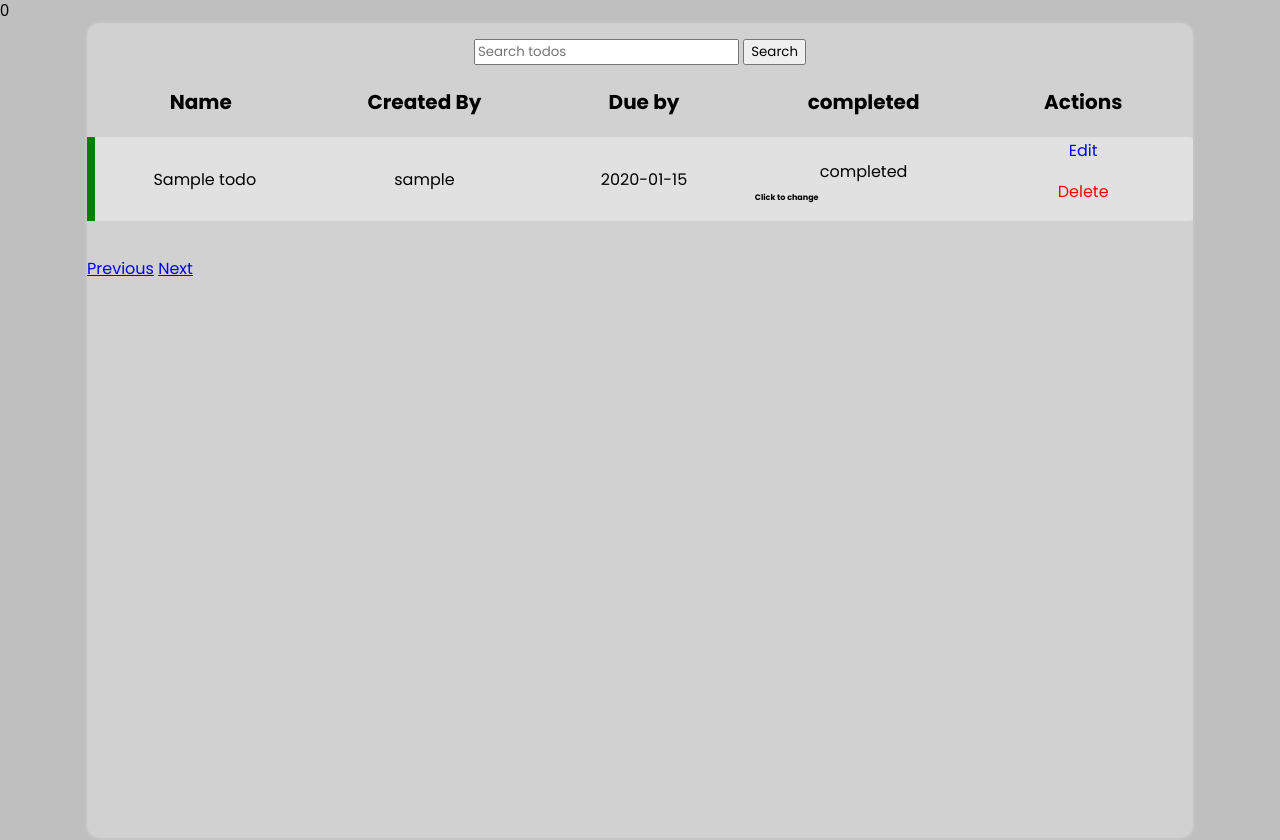
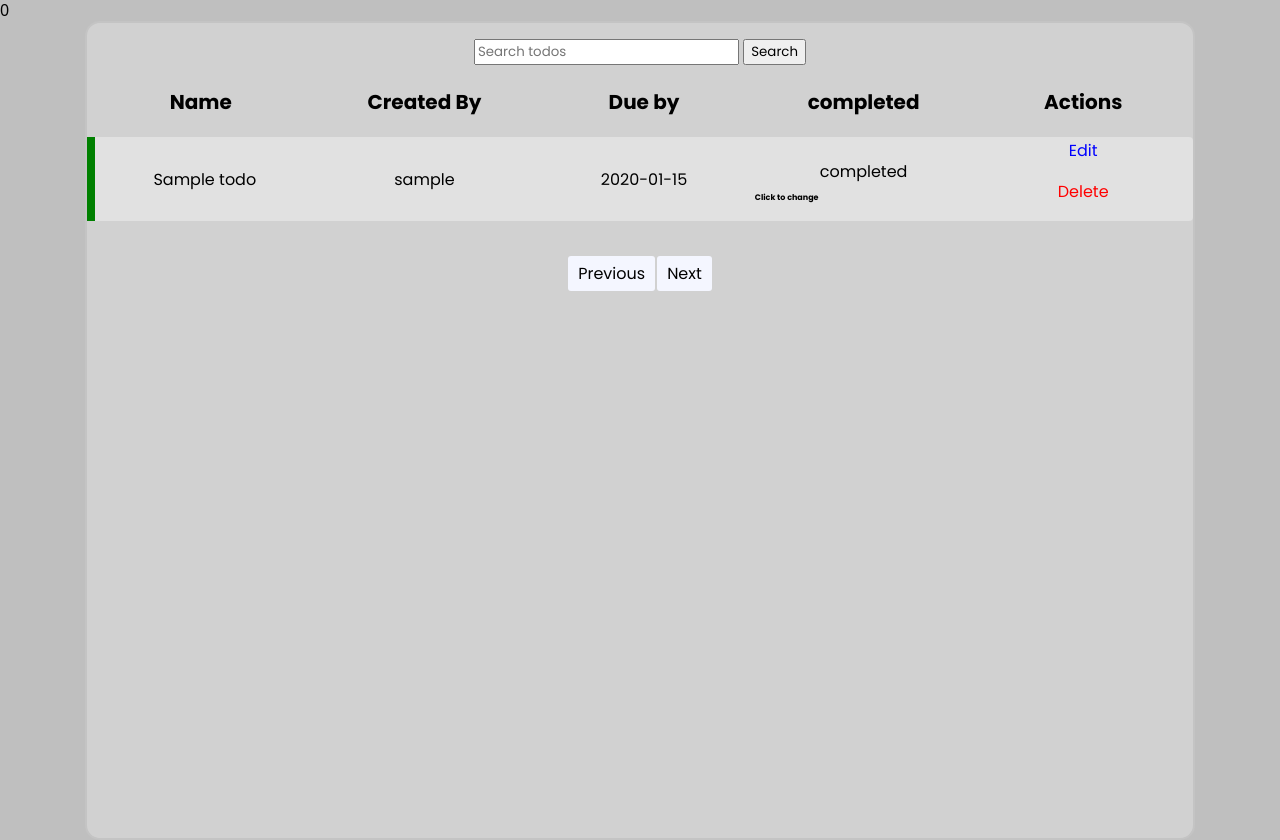
Before and after one commit to markussika/todo_lapsins, a PHP site: page / in a window 1280 px wide. Shown: the part 51-891 px from the top of the page. Run offline with PHP 8.4, Linux system fonts and the light colour scheme; tables that the repository leaves empty hold one stand-in row (values such as "Sample post").

Commit message:
gusis OG

```diff
--- a/App/views/index.view.php
+++ b/App/views/index.view.php
@@ -72,9 +72,9 @@
       <?php } ?>
   </tfoot>
 </table>
-<div class="pagination">
-    <a href="?page=<?= $page - 1 ?>">Previous</a>
-    <a href="?page=<?= $page + 1 ?>">Next</a>
+<div class="pagination-wrapper">
+    <a href="?page=<?= $page - 1 ?>" class="pagination">Previous</a>
+    <a href="?page=<?= $page + 1 ?>" class="pagination">Next</a>
 </div>
 <?php } else { ?>
     <p>NO TODOS</p>
--- a/public/styles/style.css
+++ b/public/styles/style.css
@@ -403,6 +403,23 @@
   border-bottom-right-radius: 4px;
 }
 
+.pagination {
+  padding: 5px 10px;
+  border-radius: 3px;
+  text-decoration: none;
+  background-color: rgb(244, 246, 255);
+  color: rgb(0, 0, 0);
+  margin: 0px 1px;
+}
+
+.pagination:hover {
+  background-color: rgb(233, 237, 255);
+}
+.pagination-wrapper {
+  display: flex;
+  justify-content: center;
+}
+
 /* papapa */
 .error {
   text-align: center;
```
